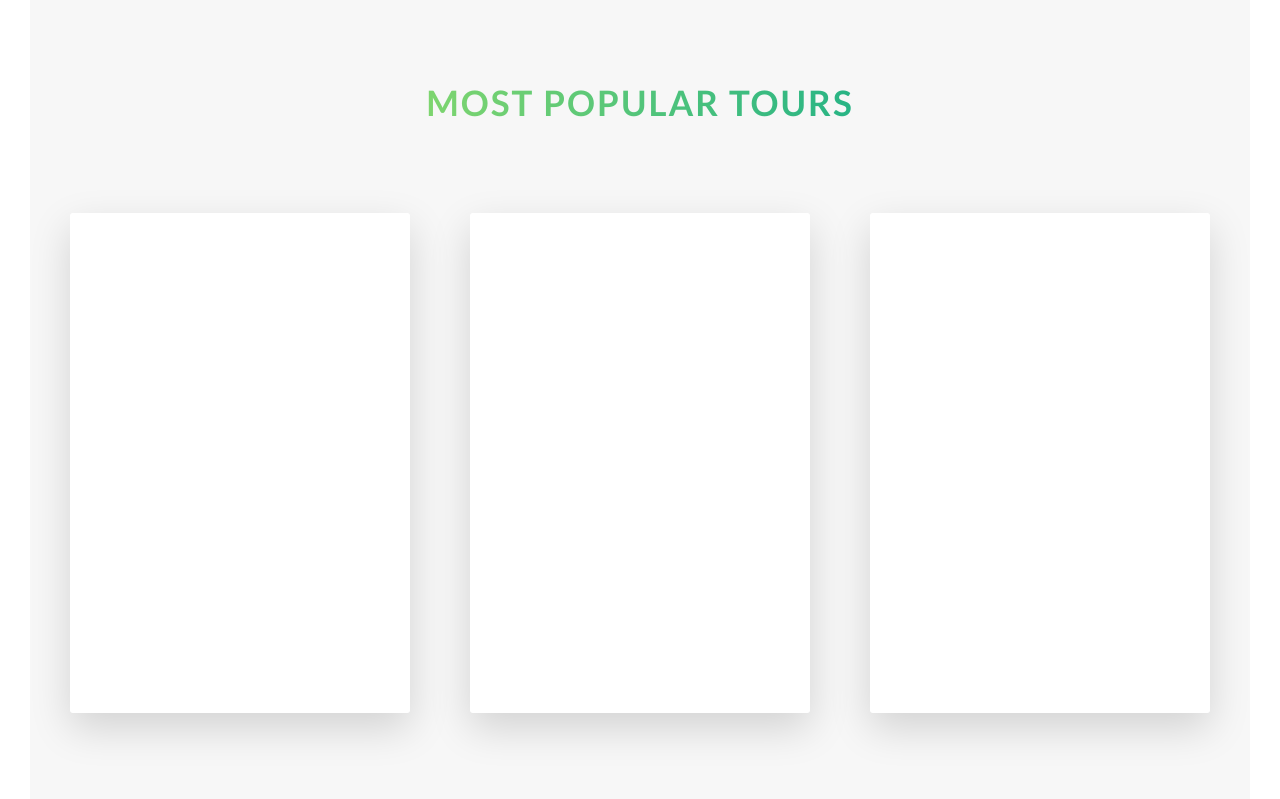
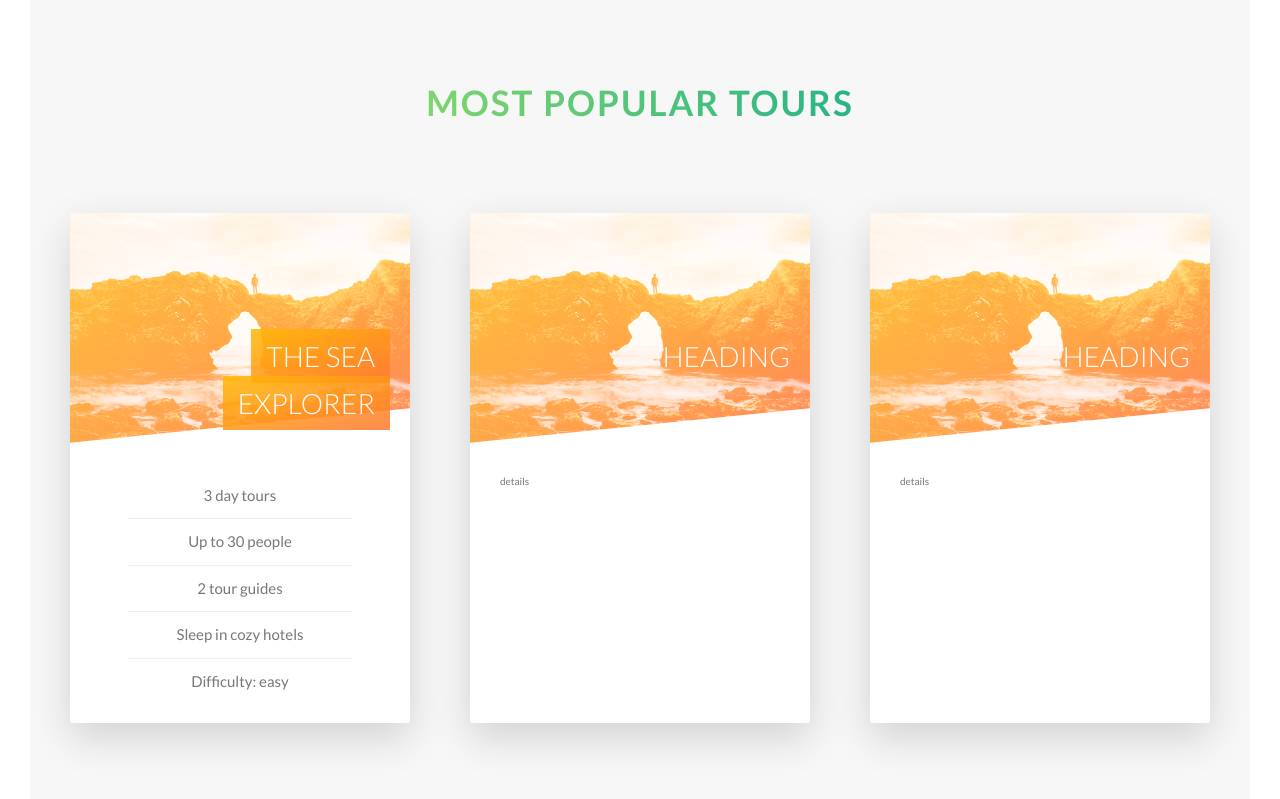
Before and after one commit to Abdulaziz1601/learningCSS, a website: page starter/index.html in a window 1280 px wide. Shown: the part 2262-3061 px from the top of the page. Drawn offline with Linux system fonts and the light colour scheme.

Commit message:
1St card-front done

```diff
--- a/starter/index.html
+++ b/starter/index.html
@@ -118,7 +118,23 @@
                 <div class="col-1-of-3">
                     <div class="card">
                         <div class="card__side card__side--front">
-                            FRONT
+                            <div class="card__picture card__picture--1">
+                                &nbsp;
+                            </div>
+                            <h4 class="card__heading">
+                                <span class="card__heading-span card__heading-span--1">
+                                    the sea Explorer
+                                </span>
+                            </h4>
+                            <div class="card__details">
+                                <ul>
+                                    <li>3 day tours</li>
+                                    <li>Up to 30 people</li>
+                                    <li>2 tour guides</li>
+                                    <li>Sleep in cozy hotels</li>
+                                    <li>Difficulty: easy</li>
+                                </ul>
+                            </div>
                         </div>
                         <div class="card__side card__side--back card__side--back-1">
                             BACK
@@ -129,7 +145,15 @@
                 <div class="col-1-of-3">
                     <div class="card">
                         <div class="card__side card__side--front">
-                            FRONT
+                            <div class="card__picture card__picture--1">
+                                &nbsp;
+                            </div>
+                            <div class="card__heading">
+                                heading
+                            </div>
+                            <div class="card__details">
+                                details
+                            </div>
                         </div>
                         <div class="card__side card__side--back card__side--back-2">
                             BACK
@@ -140,7 +164,15 @@
                 <div class="col-1-of-3">
                     <div class="card">
                         <div class="card__side card__side--front">
-                            FRONT
+                            <div class="card__picture card__picture--1">
+                                &nbsp;
+                            </div>
+                            <div class="card__heading">
+                                heading
+                            </div>
+                            <div class="card__details">
+                                details
+                            </div>
                         </div>
                         <div class="card__side card__side--back card__side--back-3">
                             BACK
--- a/starter/sass/abstracts/_variables.scss
+++ b/starter/sass/abstracts/_variables.scss
@@ -11,6 +11,7 @@ $color-tertiary-dark: #5643fa;
 
 
 $color-grey-light-1: #f7f7f7;
+$color-grey-light-2: #eee;
 
 $color-grey-dark: #777;
 $color-white: #fff;
--- a/starter/sass/components/_card.scss
+++ b/starter/sass/components/_card.scss
@@ -1,26 +1,25 @@
 .card {
+    // FUNCTIONALITY
     perspective: 150rem; //Gives turnign parallax effect, work only on child.
     -moz-perspective: 150rem; //Gives turnign parallax effect, work only on child.
     position: relative;
-    height: 50rem;
-
+    height: 51rem;
 
     &__side {
-        height: 50rem;
+        height: 51rem;
         transition: all .8s ease;
-        color: #fff;
-        font-size: 2rem;
         position: absolute;
         top: 0;
         left: 0;
         width: 100%;
         backface-visibility: hidden;
         border-radius: 3px;
+        // When set blend mode and set an image, border-radius: was none;, so we used overflow: hidden; prop
+        overflow: hidden;
         box-shadow: 0 1.5rem 4rem rgba($color-black,.15);
 
         &--front {
             background-color: $color-white;
-
         }
 
         &--back {
@@ -42,11 +41,77 @@
 
 
   //.card:hover .card__side
-    &:hover &__side--front { //When we hover the card side has to transform
-        transform: rotateY(180deg); //It rotates accross Y axis, half of circle = 180deg
+    // &:hover &__side--front { //When we hover the card side has to transform
+    //     transform: rotateY(-180deg); //It rotates accross Y axis, half of circle = 180deg
+    // }
+
+    // &:hover &__side--back { //When we hover the card side has to transform
+    //     transform: rotateY(0);
+    // }
+
+    // FRONT SIDE STYLING
+    &__picture {
+        background-size: cover;
+        height: 23rem;
+        background-blend-mode: screen;
+        -webkit-clip-path: polygon(0 0, 100% 0, 100% 85%, 0 100%);
+        clip-path: polygon(0 0, 100% 0, 100% 85%, 0 100%);
+        &--1 {
+            background-image: linear-gradient(to right bottom, $color-secondary-light, $color-secondary-dark),
+            url(../img/nat-5.jpg);
+        }
+
+        &--2 {
+            background-image: linear-gradient(to right bottom, $color-primary-light, $color-primary-dark),
+            url(../img/nat-5.jpg);
+        }
+
+        &--3  {
+            background-image: linear-gradient(to right bottom, $color-tertiary-light, $color-tertiary-dark),
+            url(../img/nat-5.jpg);
+        }
     }
 
-    &:hover &__side--back { //When we hover the card side has to transform
-        transform: rotateY(0);
+    &__heading {
+        font-size: 2.8rem;
+        font-weight: 300;
+        text-transform: uppercase;
+        text-align: right;
+        color: $color-white;
+        position: absolute;
+        top: 12rem;
+        right: 2rem;
+        width: 75%;
     }
+
+    &__heading-span { //It is new element not child of heading in BEM and NOT modifier
+        padding: 1rem 1.5rem;
+        // specifies how padding, marign and etc is applied when the box for the element is fragmented.
+        -webkit-box-decoration-break: clone; // Chrome vendor-prefix
+        box-decoration-break: clone; //So this helped us to put padding to both of the texts samely
+        &--1 {
+            background-image: linear-gradient(to right bottom,
+            rgba($color-secondary-light, .85),
+            rgba($color-secondary-dark, .85));
+        }
+    }
+
+    &__details {
+        padding: 3rem;
+        ul {
+            list-style: none;
+            width: 80%;
+            margin: 0 auto;
+
+            li {
+                text-align: center;
+                font-size: 1.5rem;
+                padding: 1rem;
+                &:not( :last-child ) {
+                    border-bottom: 1px solid $color-grey-light-2 ;
+                }
+            }
+        }
+    }
+
 }
--- a/starter/sass/layout/_header.scss
+++ b/starter/sass/layout/_header.scss
@@ -9,6 +9,7 @@
     background-position: top;
     position: relative;
 
+    -webkit-clip-path: polygon(0 0, 100% 0, 100% 75vh, 0% 100%); /*Very Important Property */
     clip-path: polygon(0 0, 100% 0, 100% 75vh, 0% 100%); /*Very Important Property */
 
 
```
Also changed, not shown: starter/css/style.css.
